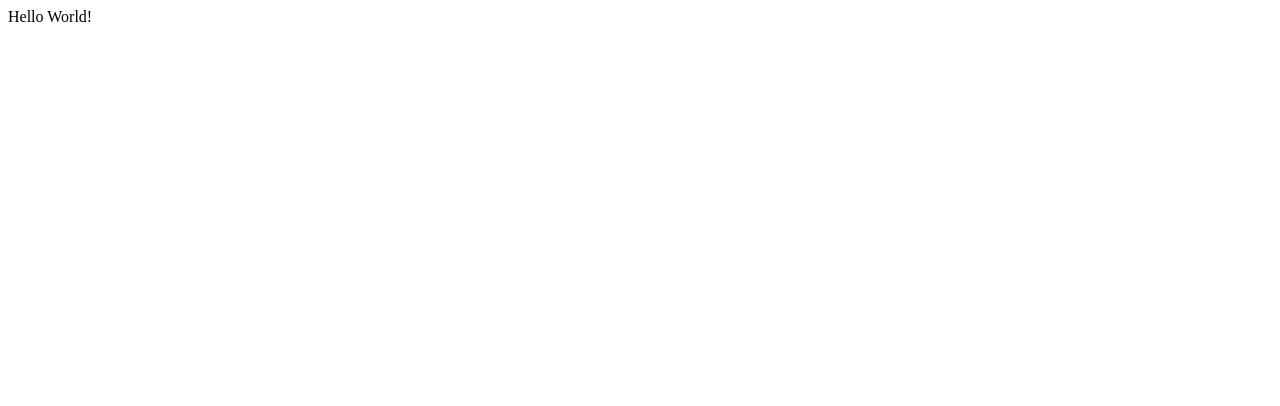
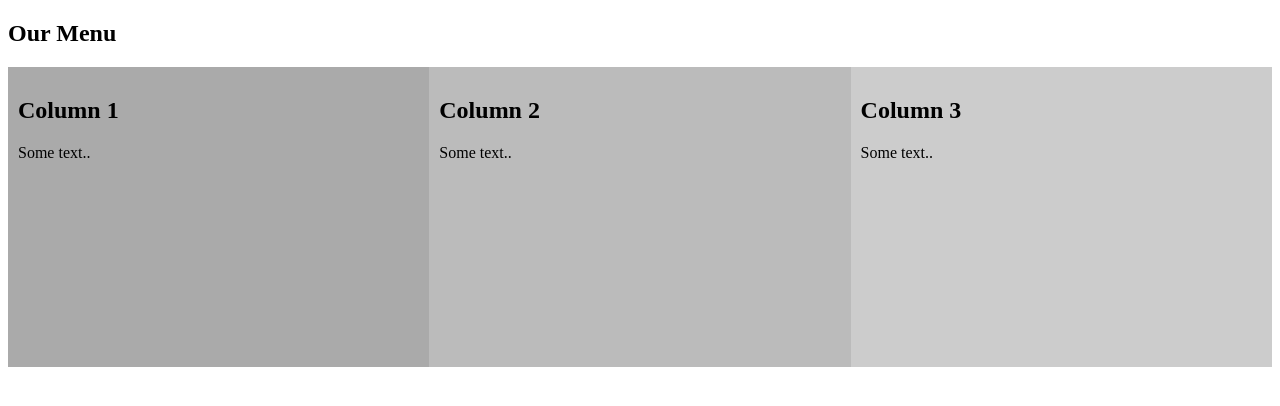
Before and after one commit to MuhammadBinAmir/module2-solution, a plain HTML site: page index.html in a window 1280 px wide. Drawn offline with Linux system fonts and the light colour scheme; files that its build step writes are made by us from their sources.

Commit message:
Update index.html

```diff
--- a/index.html
+++ b/index.html
@@ -12,8 +12,22 @@
 
 
 <body>
+ <h2>Our Menu</h2>
 
-    Hello World!
+<div class="row">
+  <div class="column" style="background-color:#aaa;">
+    <h2>Column 1</h2>
+    <p>Some text..</p>
+  </div>
+  <div class="column" style="background-color:#bbb;">
+    <h2>Column 2</h2>
+    <p>Some text..</p>
+  </div>
+  <div class="column" style="background-color:#ccc;">
+    <h2>Column 3</h2>
+    <p>Some text..</p>
+  </div>
+</div>
 </body>
 
 </html>
```
